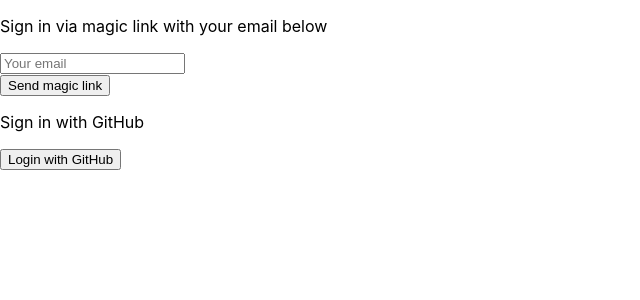
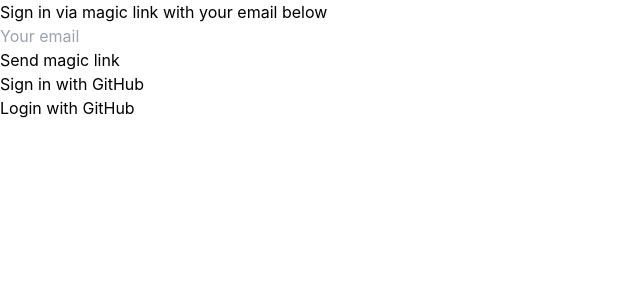
Before and after one commit to duggi/dougleedotco, a React (Vite) app: page / in a window 1280 px wide. Shown: the top 300 px of the page, without its empty margins (0-640 px from the left). Built offline with nearby package versions, Linux system fonts and the light colour scheme; no server answers.

Commit message:
Add PostCSS and Tailwind (#3)
Fix typo

```diff
--- /dev/null
+++ b/postcss.config.js
@@ -0,0 +1,8 @@
+module.exports = {
+  plugins: {
+    'postcss-simple-vars': {},
+    'postcss-cssnext': {},
+    'tailwindcss/nesting': {},
+    tailwindcss: {},
+  },
+}
--- a/src/components/account/Profile.jsx
+++ b/src/components/account/Profile.jsx
@@ -73,7 +73,7 @@
 
 
   return (
-    <>
+    <div>
       <form onSubmit={updateProfile}>
         <div>
           <label htmlFor="email">Email</label>
@@ -136,6 +136,6 @@
           updateProfile(event, url);
         }}
       />
-    </>
+    </div>
   )
 }
--- a/src/index.css
+++ b/src/index.css
@@ -1,3 +1,9 @@
+@tailwind base;
+@tailwind components;
+@tailwind utilities;
+
+
+
 body {
   margin: 0;
   font-family: -apple-system, BlinkMacSystemFont, 'Segoe UI', 'Roboto', 'Oxygen',
--- /dev/null
+++ b/tailwind.config.js
@@ -0,0 +1,12 @@
+/** @type {import('tailwindcss').Config} */
+module.exports = {
+  content: [
+    './index.html',
+    './src/**/*.{js,ts,jsx,tsx}',
+  ],
+  theme: {
+    extend: {
+    },
+  },
+  plugins: [],
+}
```
Also changed, not shown: package.json (+15 -7 lines), 1 other file (tests, documents, lock files or other folders).
